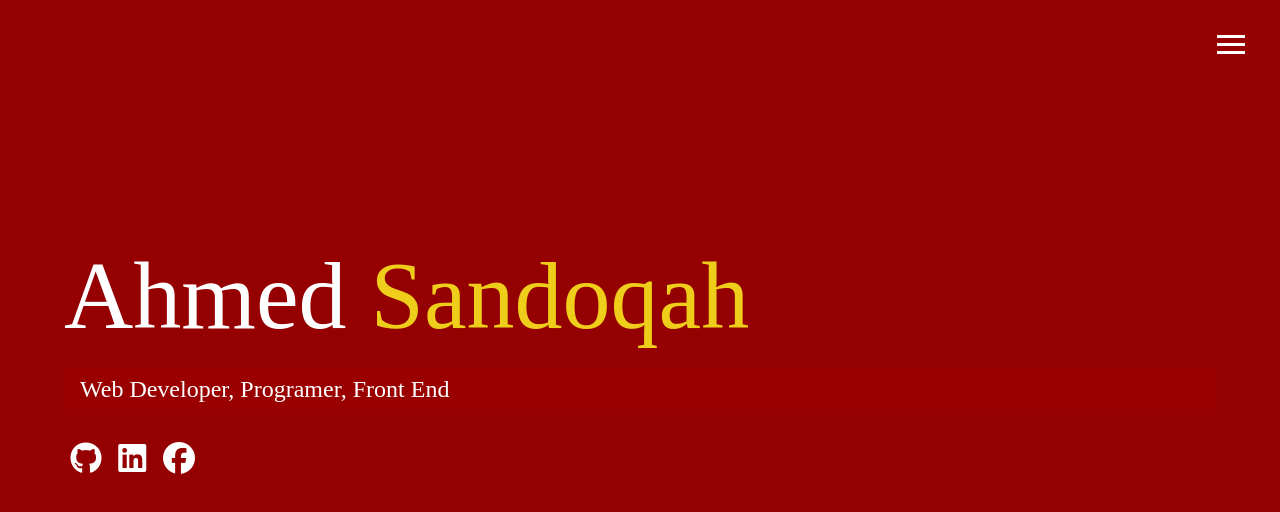
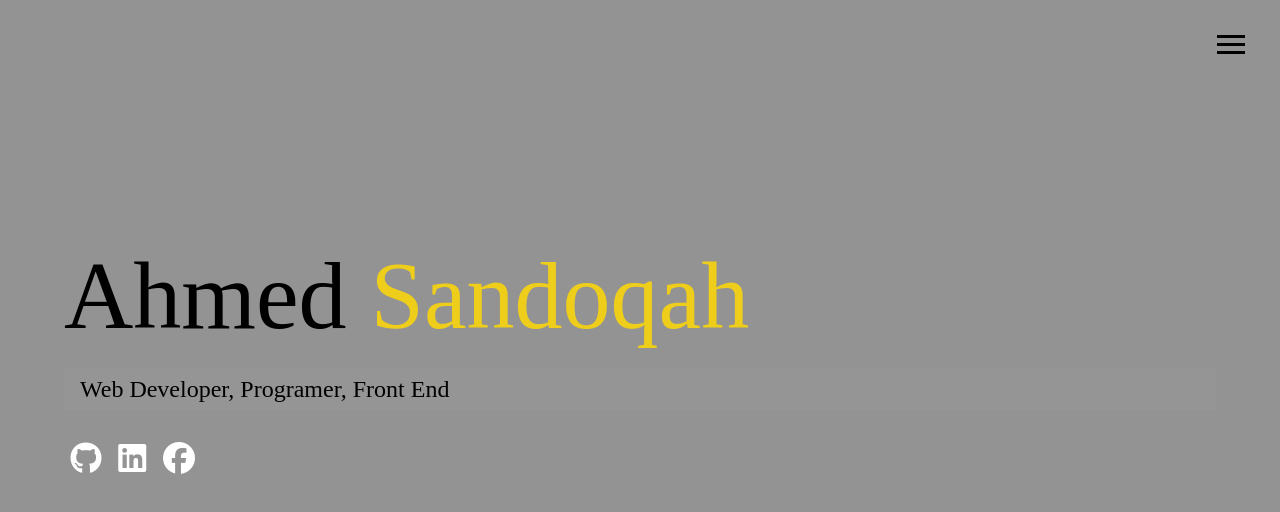
Before and after one commit to Ahmed623-bit/portfolio-website, a website: page dist/index.html in a window 1280 px wide. Drawn offline with Linux system fonts and the light colour scheme.

```diff
--- a/src/_config.scss
+++ b/src/_config.scss
@@ -1,4 +1,4 @@
-$primary-color: #950000;
+$primary-color: #939393;
 $secondary-color: #eece1a;
 $show-home-image: false;
 $home-image: url(../img/background.jpg);
```
Also changed, not shown: dist/css/style.css.
